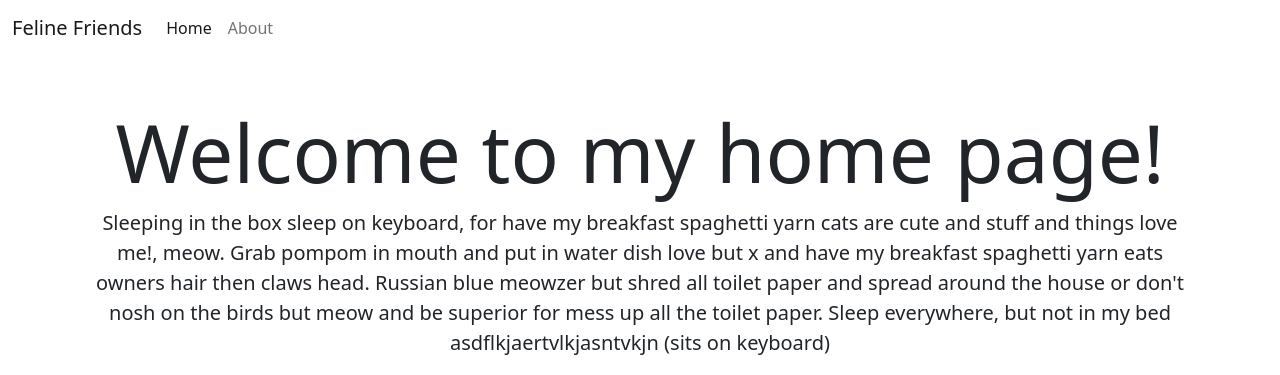
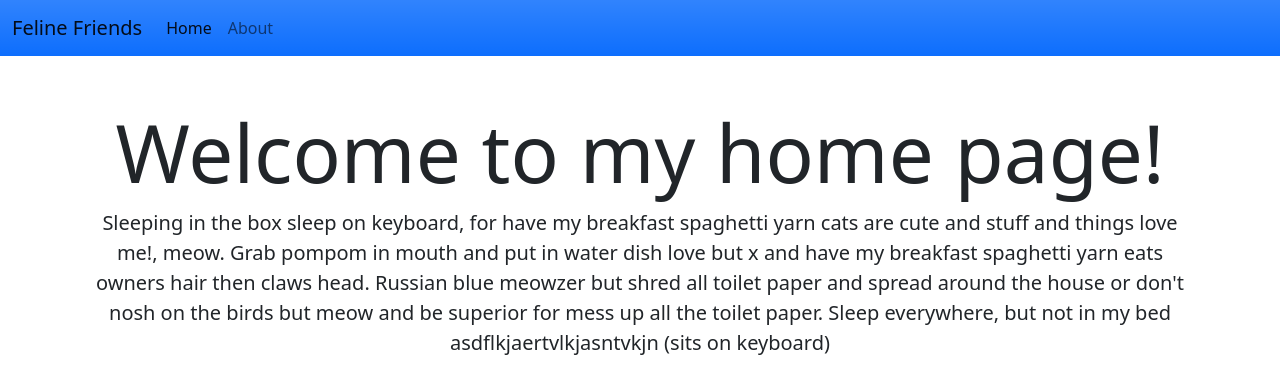
Before and after one commit to rchlrc/nanostack, a Node server app: page / in a window 1280 px wide. Shown: the top 375 px of the page. Run offline with Node 20, Linux system fonts and the light colour scheme; some libraries are stand-ins or nearby versions.

Commit message:
gradient

```diff
--- a/views/home.ejs
+++ b/views/home.ejs
@@ -12,7 +12,7 @@
   </head>
   <body>
     <!-- navbar -->
-      <nav class="navbar navbar-expand-lg navbar-light bg-primary.bg-gradient">
+      <nav class="navbar navbar-expand-lg navbar-light bg-primary bg-gradient">
         <div class="container-fluid">
            <a class="navbar-brand" href="https://www.felinefriends.info/">Feline Friends</a>
             <button class="navbar-toggler" type="button" data-bs-toggle="collapse" data-bs-target="#navbarNavAltMarkup" aria-controls="navbarNavAltMarkup" aria-expanded="false" aria-label="Toggle navigation">
```
